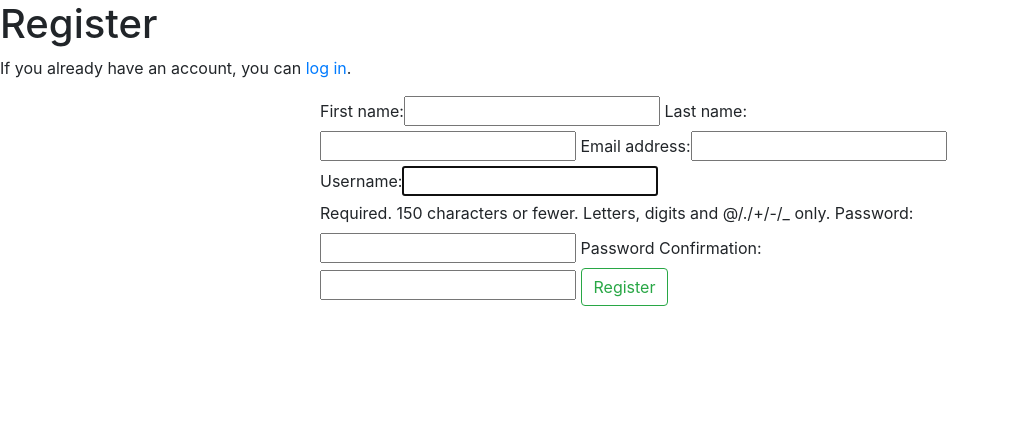
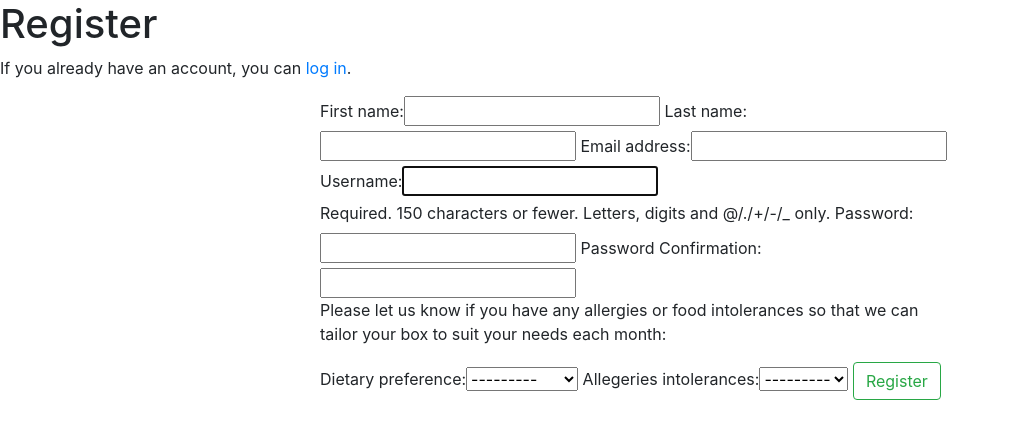
Before and after one commit to SianJade/keto-subscription-box, a Django app: page /accounts/register/ in a window 1280 px wide. Shown: the part 56-495 px from the top of the page, without its empty margins (0-1009 px from the left). Run offline with Django 3.2, Linux system fonts and the light colour scheme; some libraries are stand-ins or nearby versions.

Commit message:
Add customer form for allergens and intolerances

```diff
--- a/accounts/templates/registration.html
+++ b/accounts/templates/registration.html
@@ -11,6 +11,9 @@
     <form method="POST" class="account-form">
         {% csrf_token %}
         {{ registration_form | as_bootstrap }}
+        <p>Please let us know if you have any allergies or food intolerances so that we can tailor your box to suit your needs each month:</p>
+        {{ customer_form | as_bootstrap }}
         <button class="btn btn-outline-success" type="submit">Register</button>
     </form>
+    <br>
 {% endblock %}
```
